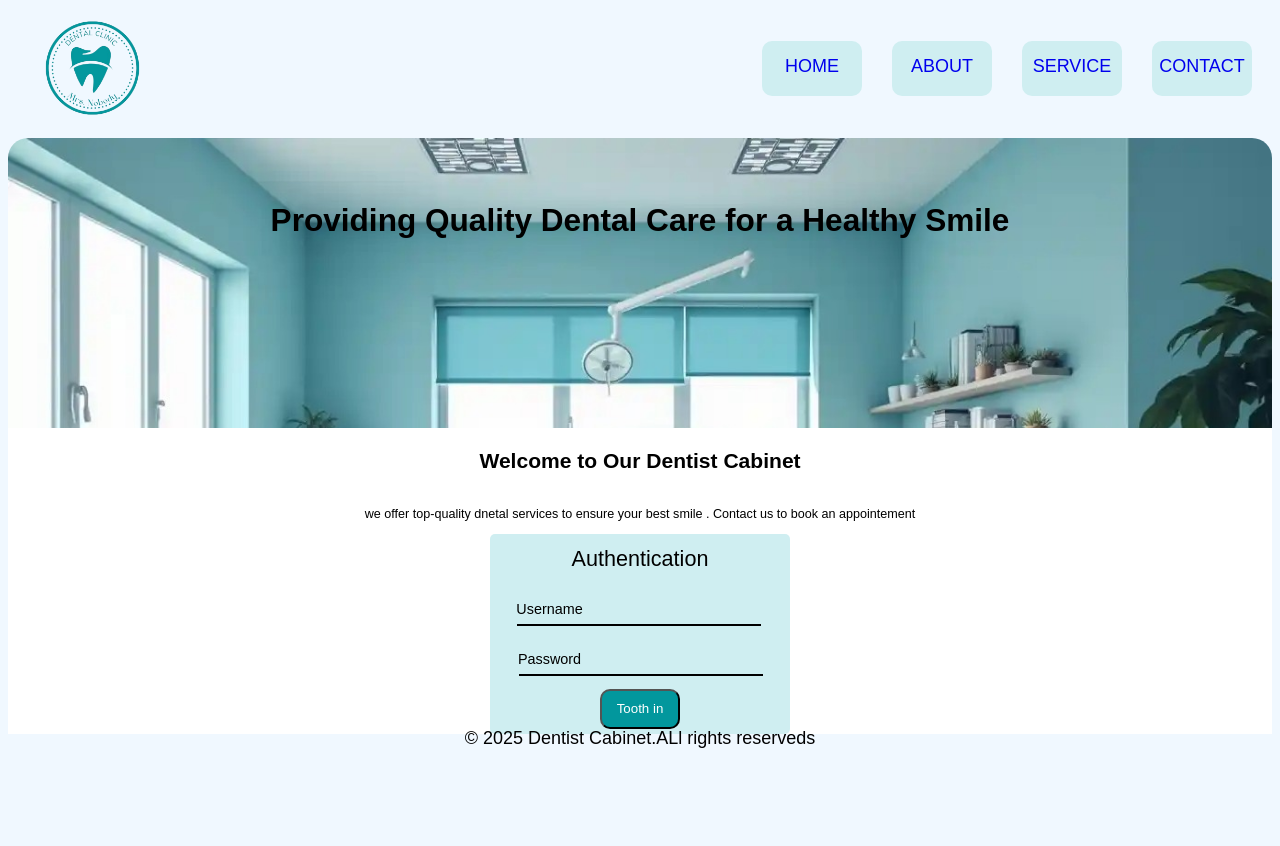
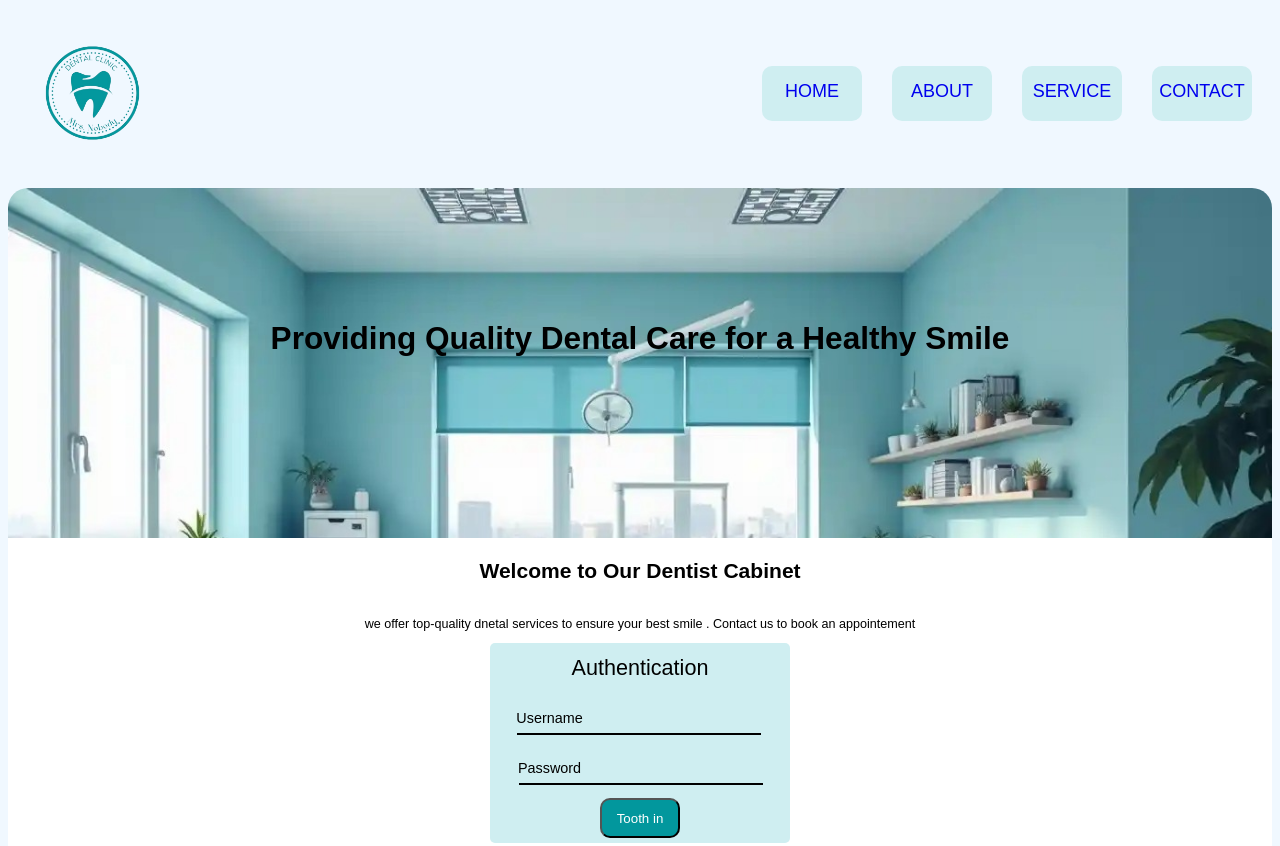
Before and after one commit to baihoussama/deniest-webapp, a plain HTML site: page home.html in a window 1280 px wide. Shown: the top 846 px of the page. Before the commit the page ends 800 px from the top, so only its background shows below. Drawn offline with Linux system fonts and the light colour scheme.

Commit message:
update styles

```diff
--- a/asset/styles.css
+++ b/asset/styles.css
@@ -12,7 +12,7 @@ header{
     display: flex;
     justify-content: space-between;
     align-items: center;
-    height: 15vh;
+    height: 15%;
 }
 header img{
     width: 130px;
@@ -96,11 +96,12 @@ a{
     text-decoration: none;
 }
 footer{
-    height: 10vh;
+    height: 12%;
     z-index: 99;
     display: flex;
     justify-content: center;
     align-items: center;
+    margin-top: 30px;
 }
 .home{
     border-radius: 20px;
@@ -108,7 +109,7 @@ footer{
     flex-direction: column;
     justify-content: center;
     align-items: center;
-    height: 70vh;
+    height: 70%;
     margin-top: 10px;
     background: url(heroimage.jpeg);
     background-size: cover;
@@ -119,8 +120,9 @@ footer{
     display: flex;
     justify-content: center;
     align-items: center;
-    height: 10%;
-    padding-top:90px;
+    height: 40%;
+    margin-top: 100px;
+
 
 }
 .home .auth{
@@ -130,8 +132,9 @@ footer{
     justify-content: center;
     align-items: center;
     width: 100%;
-    height: 90%;
-    margin-top: 180px;
+    height: 40%;
+    padding-bottom: 50px;
+    margin-top:150px ;
 
 }
 .home .auth p{
```
